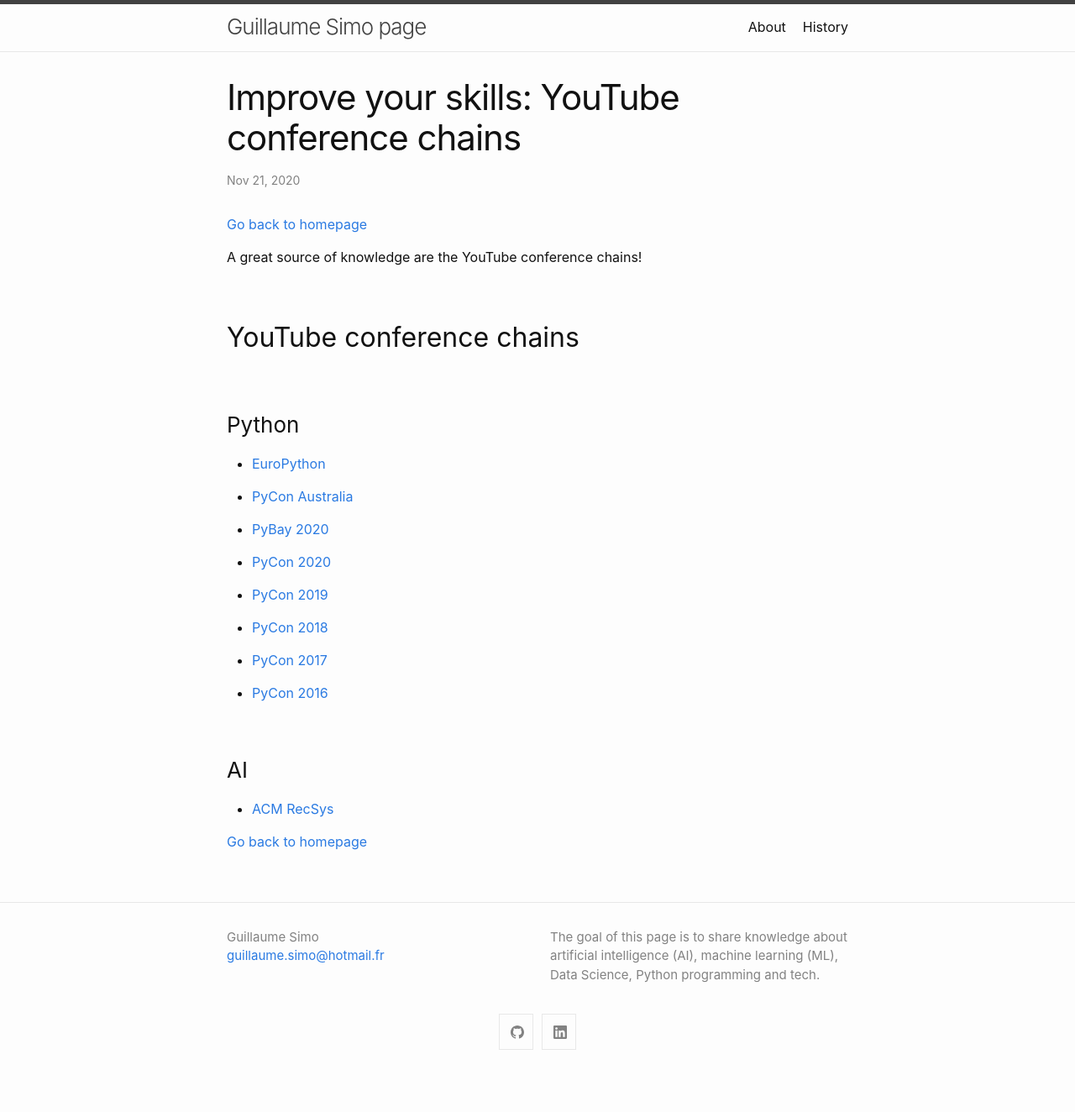
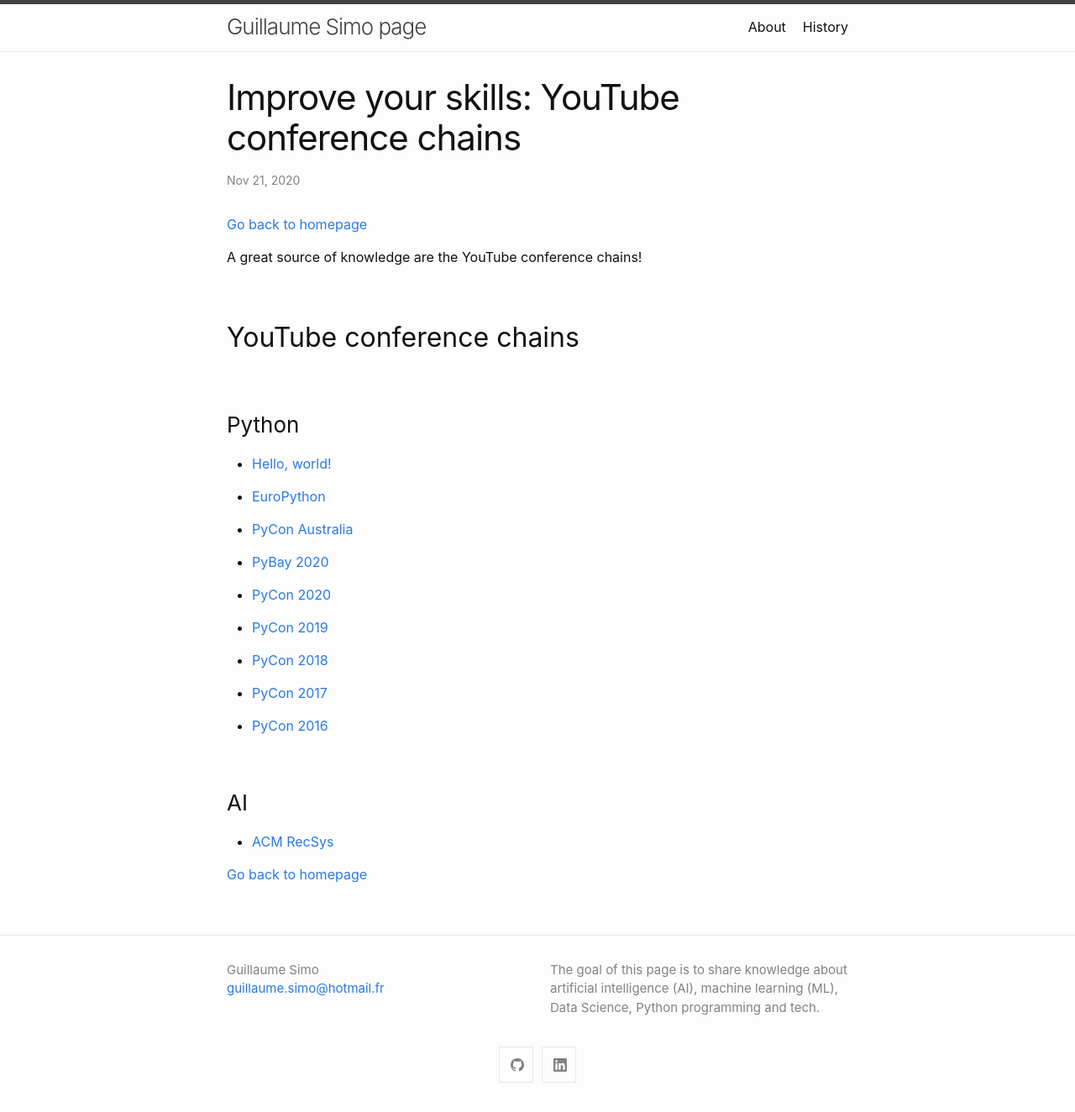
Before and after one commit to GuillaumeSimo/GuillaumeSimo.github.io, a Jekyll site: the page built from _posts/2020-11-21-improve-skills-youtube-conference-chains.md, in a window 1280 px wide. Shown: the whole page at 84% size. Built offline with Jekyll 4.4.1, drawn with Linux system fonts in a browser that asks for light colours; before the commit the page ends 1285 px from its top, so only the background shows below that.

Commit message:
Update 2020-11-21-improve-skills-youtube-conference-chains.md

```diff
--- a/_posts/2020-11-21-improve-skills-youtube-conference-chains.md
+++ b/_posts/2020-11-21-improve-skills-youtube-conference-chains.md
@@ -12,7 +12,9 @@ A great source of knowledge are the YouTube conference chains!
 
 ### Python
 
-* [EuroPython](https://www.youtube.com/user/PythonItalia){:target="_blank"}
+* <a href="http://example.com/" target="_blank">Hello, world!</a>
+
+* [EuroPython](https://www.youtube.com/user/PythonItalia)
 
 * [PyCon Australia](https://www.youtube.com/user/PyConAU)
 
```
